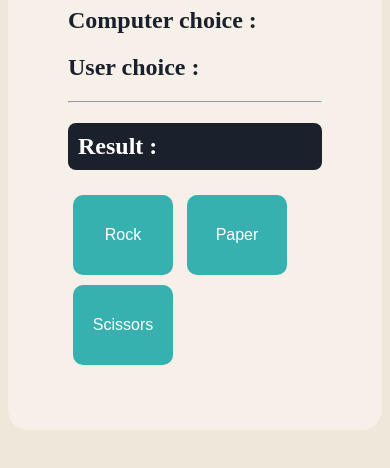
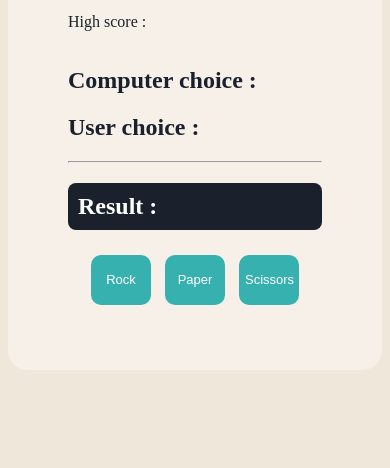
Before and after one commit to ajobart/Rock_Paper_Scissors, a plain HTML site: page index.html in a window 390 px wide. Shown: the part 344-812 px from the top of the page. Drawn offline with Linux system fonts and the light colour scheme.

Commit message:
responsive

```diff
--- a/style.css
+++ b/style.css
@@ -49,3 +49,12 @@ button {
 button:hover {
   background-color: #329795;
 }
+
+@media screen and (max-width: 480px) {
+  button {
+    margin: 5px;
+    height: 50px;
+    width: 60px;
+    font-size: small;
+  }
+}
```
